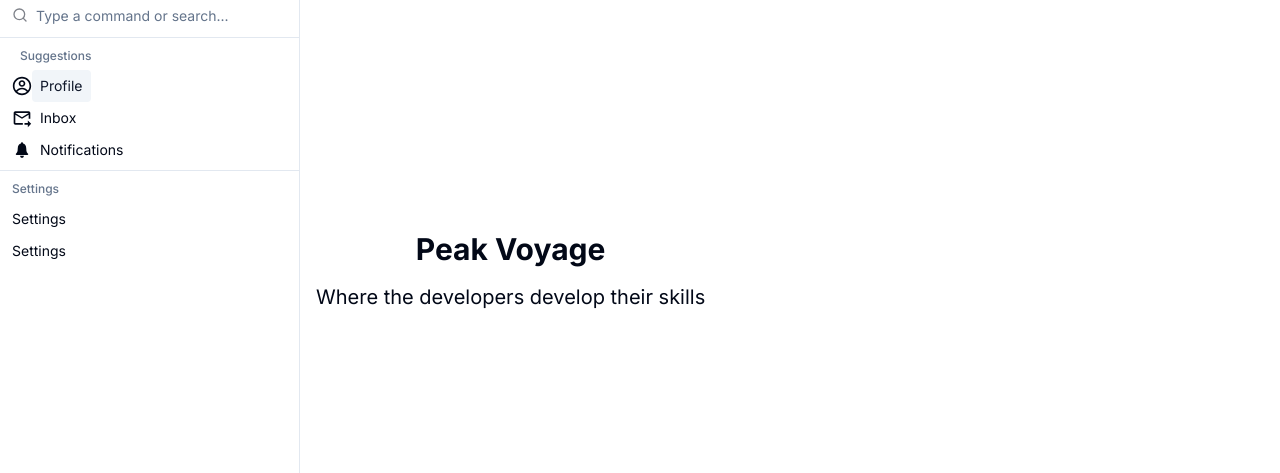
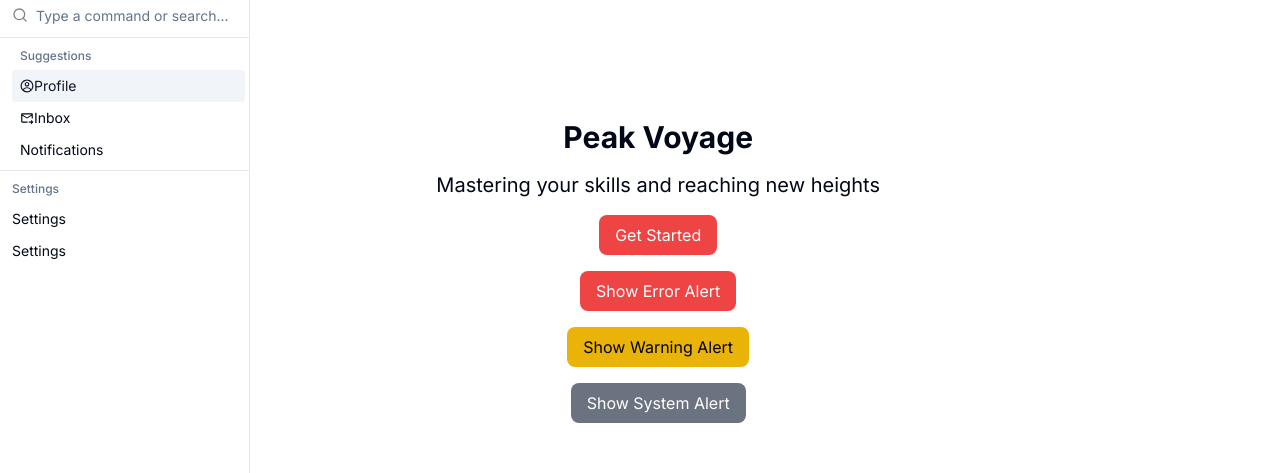
Before and after one commit to im-biyash/corvus-notification-and-alert-fe, a Next.js app: page / in a window 1280 px wide. Shown: the part 189-662 px from the top of the page. Built offline with nearby package versions, Linux system fonts and the light colour scheme.

Commit message:
alert added

```diff
--- a/app/Mycomponents/Hero.tsx
+++ b/app/Mycomponents/Hero.tsx
@@ -1,12 +1,61 @@
-import React from 'react'
+'use client';
+
+import React from 'react';
+import { toast } from 'sonner';
 
 const Hero = () => {
+  const showAlert = (type: 'error' | 'warning' | 'success' | 'system', message: string) => {
+    switch (type) {
+      case 'error':
+        toast.error(message);
+        break;
+      case 'warning':
+        toast(message, { style: { background: 'yellow', color: 'black' } });
+        break;
+      case 'success':
+        toast.success(message);
+        break;
+      case 'system':
+        toast(message, { style: { background: 'grey', color: 'white' } });
+        break;
+      default:
+        toast(message);
+    }
+  };
+
   return (
-    <div className='flex flex-col items-center justify-center min-h-screen'>
-      <h2 className='text-3xl font-bold mb-4'>Peak Voyage</h2>
-      <h1 className='text-xl'>Where the developers develop their skills</h1>
+    <div>
+      <div className="flex flex-col items-center mx-auto justify-center relative right-[400px]">
+        <h2 className="text-3xl font-bold mb-4">Peak Voyage</h2>
+        <h1 className="text-xl">Mastering your skills and reaching new heights</h1>
+
+        <button
+          className="bg-red-500 text-white px-4 py-2 rounded-lg mt-4"
+          onClick={() => showAlert('success', 'Successfully sent message')}
+        >
+          Get Started
+        </button>
+        <button
+          className="bg-red-500 text-white px-4 py-2 rounded-lg mt-4"
+          onClick={() => showAlert('error', 'Failed to send the message. Please try again.')}
+        >
+          Show Error Alert
+        </button>
+        <button
+          className="bg-yellow-500 text-black px-4 py-2 rounded-lg mt-4"
+          onClick={() => showAlert('warning', 'Your connection is unstable.')}
+        >
+          Show Warning Alert
+        </button>
+        <button
+          className="bg-gray-500 text-white px-4 py-2 rounded-lg mt-4"
+          onClick={() => showAlert('system', 'Server is down for maintenance.')}
+        >
+          Show System Alert
+        </button>
+      </div>
     </div>
-  )
-}
+  );
+};
 
-export default Hero
+export default Hero;
--- a/app/Mycomponents/Navbar.tsx
+++ b/app/Mycomponents/Navbar.tsx
@@ -1,4 +1,4 @@
-"use client"
+'use client'
 import React from 'react'
 import { ModeToggle } from './ModeToggle'
 
--- /dev/null
+++ b/app/Mycomponents/NotifyBar.tsx
@@ -0,0 +1,73 @@
+"use client";
+
+interface NotifyBarProps {
+  show: boolean;
+}
+
+const NotifyBar: React.FC<NotifyBarProps> = ({ show }) => {
+  if (!show) {
+    return null;
+  }
+
+  const notifyitems = [
+    {
+      avatar: "https://github.com/shadcn.png",
+      name: "Biyash Shrestha",
+      message: "started following you",
+      time: "1 hour ago"
+    },
+    {
+      avatar: "https://github.com/shadcn.png",
+      name: "Anuj Karn",
+      message: "invites you to join the group",
+      time: "1 hour ago"
+    },
+    {
+      avatar: "https://github.com/shadcn.png",
+      name: "Anish Karn",
+      message: "started following you",
+      time: "1 hour ago"
+    },
+    {
+      avatar: "https://github.com/shadcn.png",
+      name: "Susmita pandey",
+      message: "started following you",
+      time: "1 hour ago"
+    },
+    {
+      avatar: "https://github.com/shadcn.png",
+      name: "Sameer Aryal",
+      message: "started following you",
+      time: "1 hour ago"
+    },
+    {
+      avatar: "https://github.com/shadcn.png",
+      name: "Shristi Bajracharya",
+      message: "started following you",
+      time: "1 hour ago"
+    }
+  ];
+
+  return (
+    <div className="w-[300px] border-l min-h-screen border-r-2">
+      <h2 className="p-4">Notifications</h2>
+      <div>
+        {notifyitems.map((item, index) => (
+          <div
+            key={index}
+            className={`flex items-center  space-x-4 py-2 hover:bg-gray-900 ${index !== 0 ? 'border-t border-gray-200' : ''}`}
+          >
+            <img src={item.avatar} alt={`${item.name} avatar`} className="w-10 h-10 rounded-full" />
+            <div>
+              <p className="font-semibold">{item.name}</p>
+              <p className="text-sm text-gray-400">{item.message}</p>
+              <p className="text-xs text-gray-500">{item.time}</p>
+            </div>
+          </div>
+        ))}
+      </div>
+    </div>
+  );
+};
+
+export default NotifyBar;
--- a/app/Mycomponents/Sidebar.tsx
+++ b/app/Mycomponents/Sidebar.tsx
@@ -1,56 +1,60 @@
-import React from "react";
+"use client";
+import React, { useState } from "react";
 import Useritem from "./Useritem";
 import { CgProfile } from "react-icons/cg";
 import { MdOutlineForwardToInbox } from "react-icons/md";
-import { IoIosNotifications } from "react-icons/io";
+import NotifyBar from "./NotifyBar";
 import {
   Command,
-  CommandDialog,
   CommandEmpty,
   CommandGroup,
   CommandInput,
   CommandItem,
   CommandList,
   CommandSeparator,
-  CommandShortcut,
-} from "@/components/ui/command"
-
+} from "@/components/ui/command";
 
 const Sidebar = () => {
+  const [shownotifyBar, setShownotifyBar] = useState(false);
+
+  const toggleNotifyBar = () => {
+    setShownotifyBar(!shownotifyBar);
+    console.log(shownotifyBar);
+  };
+
   return (
-    <div className="flex flex-col w-[300px] border-r min-h-screen">
+    <div className="flex min-h-screen">
+      <div className="flex flex-col w-[250px] border-r">
         <p>Menubar</p>
-      <Useritem /> {/* Use the corrected component name */}
+        <Useritem />
         <div>
           <Command>
             <CommandInput placeholder="Type a command or search..." />
             <CommandList>
               <CommandEmpty>No results found.</CommandEmpty>
               <CommandGroup heading="Suggestions" className="ml-2 text-xl">
-      <div className="flex items-center ">
+                <CommandItem className="flex items-center" onClick={() => console.log("Profile clicked")}>
                   <CgProfile />
-      <CommandItem>Profile</CommandItem>
-      </div>
-      <div className="flex items-center">
+                  <span>Profile</span>
+                </CommandItem>
+                <CommandItem className="flex items-center" onClick={() => console.log("Inbox clicked")}>
                   <MdOutlineForwardToInbox />
-      <CommandItem>Inbox</CommandItem>
-      </div>
-      <div className="flex items-center">
-      <IoIosNotifications />
-      <CommandItem>Notifications</CommandItem>
-      </div>
-
+                  <span>Inbox</span>
+                </CommandItem>
+                <CommandItem className="flex items-center" >
+                  <span onClick={toggleNotifyBar}>Notifications</span>
+                </CommandItem>
               </CommandGroup>
               <CommandSeparator />
               <CommandGroup heading="Settings">
                 <CommandItem>Settings</CommandItem>
-
                 <CommandItem>Settings</CommandItem>
               </CommandGroup>
             </CommandList>
           </Command>
-
         </div>
+      </div>
+      <NotifyBar show={shownotifyBar} />
     </div>
   );
 };
--- a/app/Mycomponents/userItem.tsx
+++ b/app/Mycomponents/userItem.tsx
@@ -3,7 +3,7 @@ import { Avatar, AvatarFallback, AvatarImage } from "@/components/ui/avatar";
 
 const Useritem = () => {
   return (
-    <div className="flex items-center border rounded-[8px] p-4">
+    <div className="flex items-center border rounded-[8px] p-4 dark:hover:bg-slate-800 hover:bg-slate-400">
       <Avatar>
         <AvatarImage src="https://github.com/shadcn.png" />
         <AvatarFallback></AvatarFallback>
--- a/app/layout.tsx
+++ b/app/layout.tsx
@@ -1,24 +1,25 @@
-import type { Metadata } from "next";
-import { Inter } from "next/font/google";
-import "./globals.css";
-import Navbar from "./Mycomponents/Navbar";
-import { ThemeProvider } from "@/components/theme-provider"
+// app/layout.tsx
+import type { Metadata } from 'next';
+import { Inter } from 'next/font/google';
+import './globals.css';
+import Navbar from './Mycomponents/Navbar';
+import { ThemeProvider } from '@/components/theme-provider';
+import { Toaster } from '@/components/ui/sonner';
 
-const inter = Inter({ subsets: ["latin"] });
+const inter = Inter({ subsets: ['latin'] });
 
 export const metadata: Metadata = {
-  title: "Create Next App",
-  description: "Generated by create next app",
+  title: 'Create Next App',
+  description: 'Generated by create next app',
 };
 
-export default function RootLayout({
-  children,
-}: Readonly<{
+interface RootLayoutProps {
   children: React.ReactNode;
-}>) {
+}
+
+export default function RootLayout({ children }: RootLayoutProps) {
   return (
     <html lang="en">
-
       <body className={inter.className}>
         <ThemeProvider
           attribute="class"
@@ -26,8 +27,10 @@ export default function RootLayout({
           enableSystem
           disableTransitionOnChange
         >
-      <Navbar/>{children}
+          <Navbar />
+          {children}
         </ThemeProvider>
+        <Toaster />
       </body>
     </html>
   );
--- a/app/page.tsx
+++ b/app/page.tsx
@@ -3,9 +3,9 @@ import Hero from './Mycomponents/Hero';
 
 export default function Home() {
   return (
-    <main className=" home min-h-screen justify-between ">
-      <div className='flex gap-4 '>
-     <Sidebar/>
+    <main className=" home min-h-screen ">
+      <div className='flex items-center justify-between'>
+      <Sidebar/>
       <Hero/>
       </div>
     </main>
--- /dev/null
+++ b/components/ui/sonner.tsx
@@ -0,0 +1,31 @@
+"use client"
+
+import { useTheme } from "next-themes"
+import { Toaster as Sonner } from "sonner"
+
+type ToasterProps = React.ComponentProps<typeof Sonner>
+
+const Toaster = ({ ...props }: ToasterProps) => {
+  const { theme = "system" } = useTheme()
+
+  return (
+    <Sonner
+      theme={theme as ToasterProps["theme"]}
+      className="toaster group"
+      toastOptions={{
+        classNames: {
+          toast:
+            "group toast group-[.toaster]:bg-background group-[.toaster]:text-foreground group-[.toaster]:border-border group-[.toaster]:shadow-lg",
+          description: "group-[.toast]:text-muted-foreground",
+          actionButton:
+            "group-[.toast]:bg-primary group-[.toast]:text-primary-foreground",
+          cancelButton:
+            "group-[.toast]:bg-muted group-[.toast]:text-muted-foreground",
+        },
+      }}
+      {...props}
+    />
+  )
+}
+
+export { Toaster }
--- a/package.json
+++ b/package.json
@@ -21,6 +21,7 @@
     "react": "^18",
     "react-dom": "^18",
     "react-icons": "^5.2.1",
+    "sonner": "^1.4.41",
     "tailwind-merge": "^2.3.0",
     "tailwindcss-animate": "^1.0.7"
   },
```
Also changed, not shown: 1 other file (tests, documents, lock files or other folders). Lines whose indentation alone changed are shown as unchanged.
